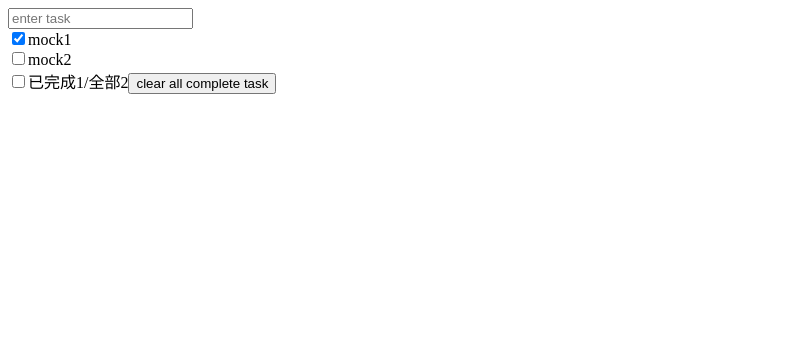
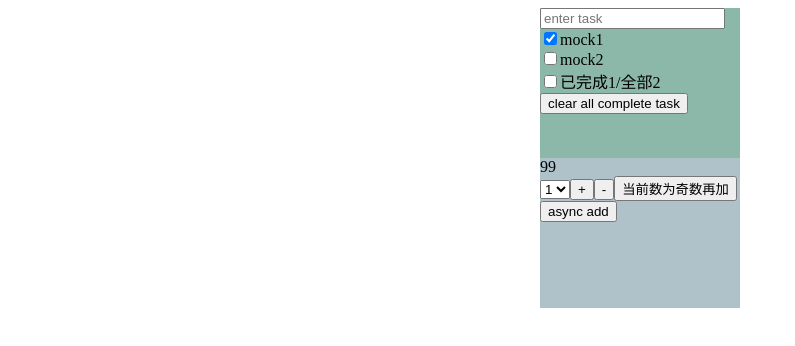
Before and after one commit to Kaiyu113/class-component-todo, a React (Create React App) app: page / in a window 1280 px wide. Shown: the top 346 px of the page, without its empty margins (0-795 px from the left). Built offline with nearby package versions, Linux system fonts and the light colour scheme.

Commit message:
remove the component file

```diff
--- a/package.json
+++ b/package.json
@@ -14,7 +14,10 @@
     "prop-types": "^15.8.1",
     "react": "^18.2.0",
     "react-dom": "^18.2.0",
-    "react-scripts": "^5.0.1"
+    "react-redux": "^8.0.5",
+    "react-scripts": "^5.0.1",
+    "redux": "^4.2.1",
+    "redux-thunk": "^2.4.2"
   },
   "browserslist": {
     "production": [
--- a/src/App.js
+++ b/src/App.js
@@ -1,65 +1,14 @@
-import React from "react";
-import Footer from "./component/Footer/Footer";
-import Header from "./component/Header/Header";
-import List from "./component/List/List";
-
-import "./styles.css";
-class App extends React.Component {
-  state = {
-    todos: [
-      { id: 1, todo: "mock1", isCompelete: true },
-      { id: 2, todo: "mock2", isCompelete: false },
-    ],
-  };
-  getChildrenData = (dataobj) => {
-    const { todos } = this.state;
-    this.setState({ todos: [dataobj, ...todos] });
-  };
-  handleCheck = (id) => {
-    const { todos } = this.state;
-    const newTodo = todos.map((ele) => {
-      if (ele.id === id) {
-        ele.isCompelete = !ele.isCompelete;
-      }
-      return ele;
-    });
-    this.setState({ todos: newTodo });
-  };
-  deleteTodo = (id) => {
-    if (!window.confirm("delete")) return;
-    const { todos } = this.state;
-    const newTodo = todos.filter((i) => i.id !== id);
-    this.setState({ todos: newTodo });
-  };
-  clearAllcomplete = () => {
-    const { todos } = this.state;
-    const newTodo = todos.filter((item) => !item.isCompelete);
-    this.setState({ todos: newTodo });
-  };
-  selectAll = (isCompelete) => {
-    const { todos } = this.state;
-    if (todos === []) return;
-    const newTodo = todos.map((item) => {
-      return { ...item, isCompelete };
-    });
-    this.setState({ todos: newTodo });
-  };
+import React, { Component } from "react";
+import TodoList from "./todolist/index";
+import Cal from "./calculator/index";
+export default class App extends Component {
   render() {
     return (
       <div>
-        <Header getChildrenData={this.getChildrenData} />
-        <List
-          todos={this.state.todos}
-          handleCheck={this.handleCheck}
-          deleteTodo={this.deleteTodo}
-        />
-        <Footer
-          todos={this.state.todos}
-          clearAllcomplete={this.clearAllcomplete}
-          selectAll={this.selectAll}
-        />
+        {/* 添加路由 */}
+        <TodoList />
+        <Cal />
       </div>
     );
   }
 }
-export default App;
--- a/src/component/Footer/Footer.jsx
+++ /dev/null
@@ -1,33 +0,0 @@
-import React, { Component } from "react";
-import PropTypes from "prop-types";
-export default class Footer extends Component {
-  static propTypes = {
-    todos: PropTypes.array.isRequired,
-    clearAllcomplete: PropTypes.func.isRequired,
-    selectAll: PropTypes.func.isRequired,
-  };
-
-  render() {
-    const { todos, clearAllcomplete, selectAll } = this.props;
-    const total = todos.length;
-    const filfuled = todos.reduce(
-      (acc, item) => acc + (item.isCompelete ? 1 : 0),
-      0
-    );
-    return (
-      <div>
-        <input
-          type="checkbox"
-          checked={total === filfuled && total !== 0 ? true : false}
-          onChange={(e) => selectAll(e.target.checked)}
-        />
-        <span>
-          已完成
-          {filfuled}
-          /全部{total}
-          <button onClick={clearAllcomplete}>clear all complete task</button>
-        </span>
-      </div>
-    );
-  }
-}
--- a/src/component/Header/Header.jsx
+++ /dev/null
@@ -1,33 +0,0 @@
-import React, { Component } from "react";
-import { nanoid } from "nanoid";
-import PropTypes from "prop-types";
-
-export default class Header extends Component {
-  static propTypes = {
-    getChildrenData: PropTypes.func.isRequired,
-  };
-  handleKeyUp = (e) => {
-    const { key, target } = e;
-    if (key === "Enter") {
-      //console.log(target.value);
-      if (target.value.trim() === "") {
-        alert("shouldn't be empty");
-        return;
-      }
-      const newTodo = {
-        id: nanoid(),
-        todo: target.value,
-        isCompelete: false,
-      };
-      this.props.getChildrenData(newTodo);
-      target.value = "";
-    }
-  };
-  render() {
-    return (
-      <div>
-        <input onKeyUp={this.handleKeyUp} placeholder="enter task" />
-      </div>
-    );
-  }
-}
--- a/src/component/Item/Item.jsx
+++ /dev/null
@@ -1,35 +0,0 @@
-import React, { Component } from "react";
-
-export default class Item extends Component {
-  state = { light: false };
-  handleHeighLight = (flag) => {
-    return () => {
-      this.setState({ light: flag });
-    };
-  };
-
-  render() {
-    const { id, todo, isCompelete, handleCheck, deleteTodo } = this.props;
-    const { light } = this.state;
-    return (
-      <div
-        style={{ backgroundColor: light ? "#ddd" : null }}
-        onMouseOver={this.handleHeighLight(true)}
-        onMouseOut={this.handleHeighLight(false)}
-      >
-        <input
-          type="checkbox"
-          checked={isCompelete}
-          onChange={() => handleCheck(id)}
-        />
-        <span>{todo}</span>
-        <button
-          style={{ display: light ? "inline" : "none" }}
-          onClick={() => deleteTodo(id)}
-        >
-          Delete
-        </button>
-      </div>
-    );
-  }
-}
--- a/src/component/List/List.jsx
+++ /dev/null
@@ -1,25 +0,0 @@
-import React, { Component } from "react";
-import PropTypes from "prop-types";
-import Item from "../Item/Item";
-export default class List extends Component {
-  static propTypes = {
-    todos: PropTypes.array.isRequired,
-    handleCheck: PropTypes.func.isRequired,
-    deleteTodo: PropTypes.func.isRequired,
-  };
-  render() {
-    let { todos, handleCheck, deleteTodo } = this.props;
-    return (
-      <div>
-        {todos.map((todo) => (
-          <Item
-            key={todo.id}
-            {...todo}
-            handleCheck={handleCheck}
-            deleteTodo={deleteTodo}
-          />
-        ))}
-      </div>
-    );
-  }
-}
--- a/src/index.js
+++ b/src/index.js
@@ -1,6 +1,8 @@
 import React from "react";
-import ReactDOM from "react-dom/client";
+import ReactDOM from "react-dom";
 import App from "./App";
-
-const root = ReactDOM.createRoot(document.getElementById("root"));
-root.render(<App />);
+import store from "./redux/store";
+ReactDOM.render(<App />, document.getElementById("root"));
+store.subscribe(() => {
+  ReactDOM.render(<App />, document.getElementById("root"));
+});
--- a/src/styles.css
+++ /dev/null
@@ -1,6 +0,0 @@
-.list {
-  background-color: aquamarine;
-  width: 100px;
-  height: 60px;
-  overflow: auto;
-}
```
Also changed, not shown: 2 other files (tests, documents, lock files or other folders).
